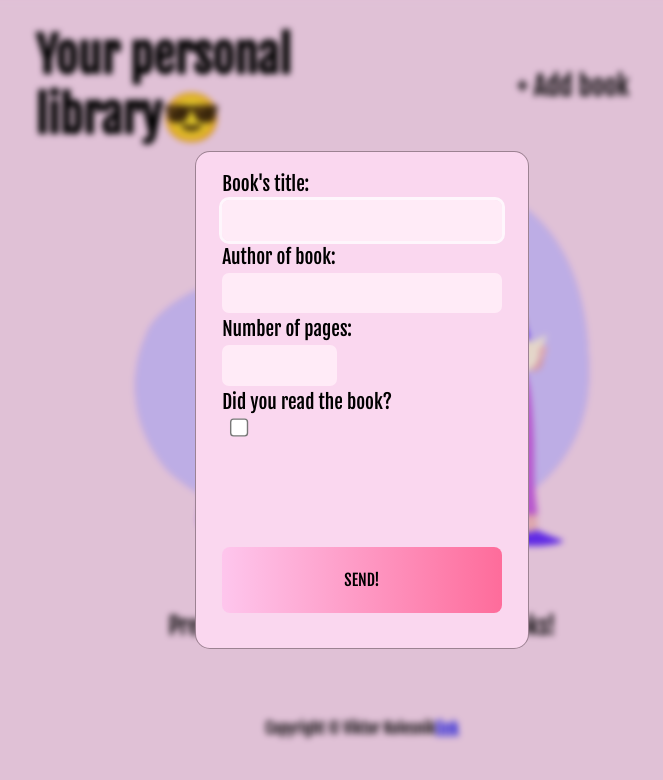
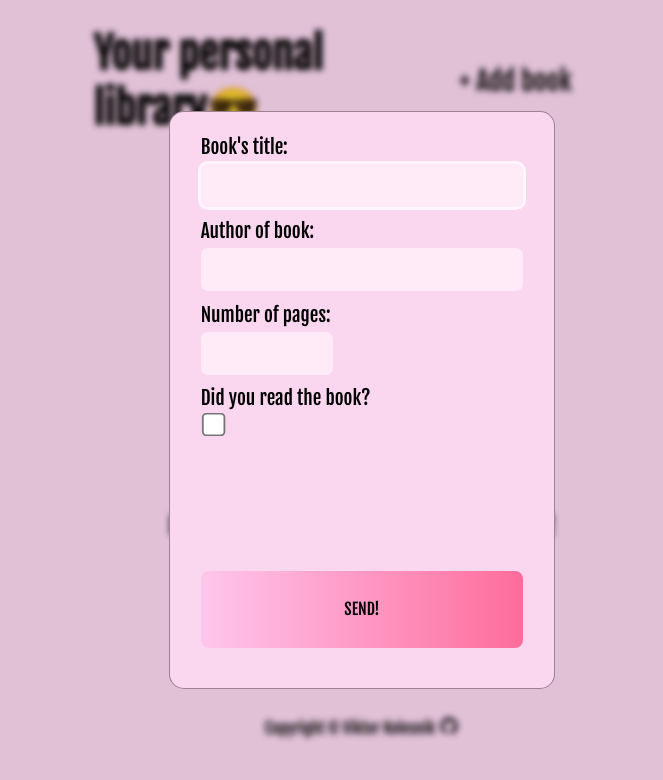
Before and after one commit to B1aho/library-app, a website: page index.html in a window 1280 px wide. Both pictures are taken after a click on the button "+ Add book". Shown: the whole page, without its empty margins (278-941 px from the left). Drawn offline with Linux system fonts and the light colour scheme.

Commit message:
Add site icon and done styling

```diff
--- a/index.html
+++ b/index.html
@@ -10,6 +10,7 @@
     <link rel="preconnect" href="https://fonts.googleapis.com">
     <link rel="preconnect" href="https://fonts.gstatic.com" crossorigin>
     <link href="https://fonts.googleapis.com/css2?family=Fjalla+One&display=swap" rel="stylesheet">
+    <link rel="icon" href="./images/book.png">
 </head>
 
 <body>
@@ -34,14 +35,14 @@
             </dialog>
             <div id="book-cards"></div>
             <div id="no-cards">
-                <img src="./images/Digital-Library.svg" >
+                <img alt="Couple of books" src="./images/Digital-Library.svg" >
                 <p id="first-p">No books here yet..</p><p id="second-p">Press the button and add your favs books!</p>
             </div>
         </main>
     </div>
 
     <footer>
-        Copyright © Viktor Kolesnik <a href="https://github.com/B1aho">link</a>
+        Copyright © Viktor Kolesnik <a href="https://github.com/B1aho"><img src="./images/1608908_github_icon.svg" alt="github icon"></a>
     </footer>
 </body>
 
--- a/style.css
+++ b/style.css
@@ -30,6 +30,25 @@ footer, header {
     display: flex;
 }
 
+a img {
+    width: 20px;
+    height: 20px;
+    margin-left: 4px;
+}
+
+a img:hover {
+    animation: rotation 1s infinite linear;
+}
+
+@keyframes rotation {
+    from {
+      transform: rotate(0deg);
+    }
+    to {
+      transform: rotate(359deg);
+    }
+  }
+
 footer {
     width: 100%;
     height: 3rem;
@@ -39,7 +58,7 @@ footer {
 }
 
 header {
-    justify-content: space-around;
+    justify-content: center;
     align-items: center;
     padding-bottom: 4%;
 }
@@ -58,11 +77,11 @@ header button:hover {
 header h1 {
     margin: 0;
     flex: 0 1 40%;
-    font-size: 3rem;
+    font-size: 2.7rem;
 }
 
-img {
-    width: 65%;
+#no-cards img {
+    width: 50%;
 }
 
 #no-cards {
@@ -119,11 +138,13 @@ img {
 .book-card > button {
     width: 80%;
     font-size: 1.2rem;
-    background-color: rgba(243, 255, 107, 0.79);
+    color: #ffffff;
+    background-color: rgba(255, 216, 44, 0.79);
 }
 
 button.have-read {
     background-color: rgba(143, 255, 147, 0.79);
+    color: #ffffff;
 }
 
 button.remove {
@@ -138,10 +159,10 @@ button.remove:hover {
 
 #dialog-book {
     padding: 0;
-    width: 26%;
+    width: 30%;
     background-color: rgb(250, 215, 239);
     border-radius: 15px;
-    height: 62%;
+    height: 72%;
     border: 1px solid rgba(84, 64, 75, 0.555);
 }
 
@@ -173,13 +194,14 @@ button.remove:hover {
 #inputs {
     display: flex;
     flex-direction: column;
-    gap: 4px;
+    gap: 5px;
     font-size: 1.2rem;
     height: 34vh;
 }
 
 input {
     padding: 3% 3%;
+    margin-bottom: 2%;
     font-size: 1.3rem;
     background-color: #ffebf7;
     border-radius: 7px;
@@ -205,7 +227,9 @@ input:focus {
 }
 
 #check {
-    transform: scale(1.4);
+    transform: scale(1.8);
+    position: relative;
+    left: -2%;
     width: 12%;
     margin-left: 0;
     accent-color: rgb(255, 118, 134);
```
Also changed, not shown: images/1608908_github_icon.svg (added), images/9269.jpg (added), images/book.png (added), images/github.png (added).
